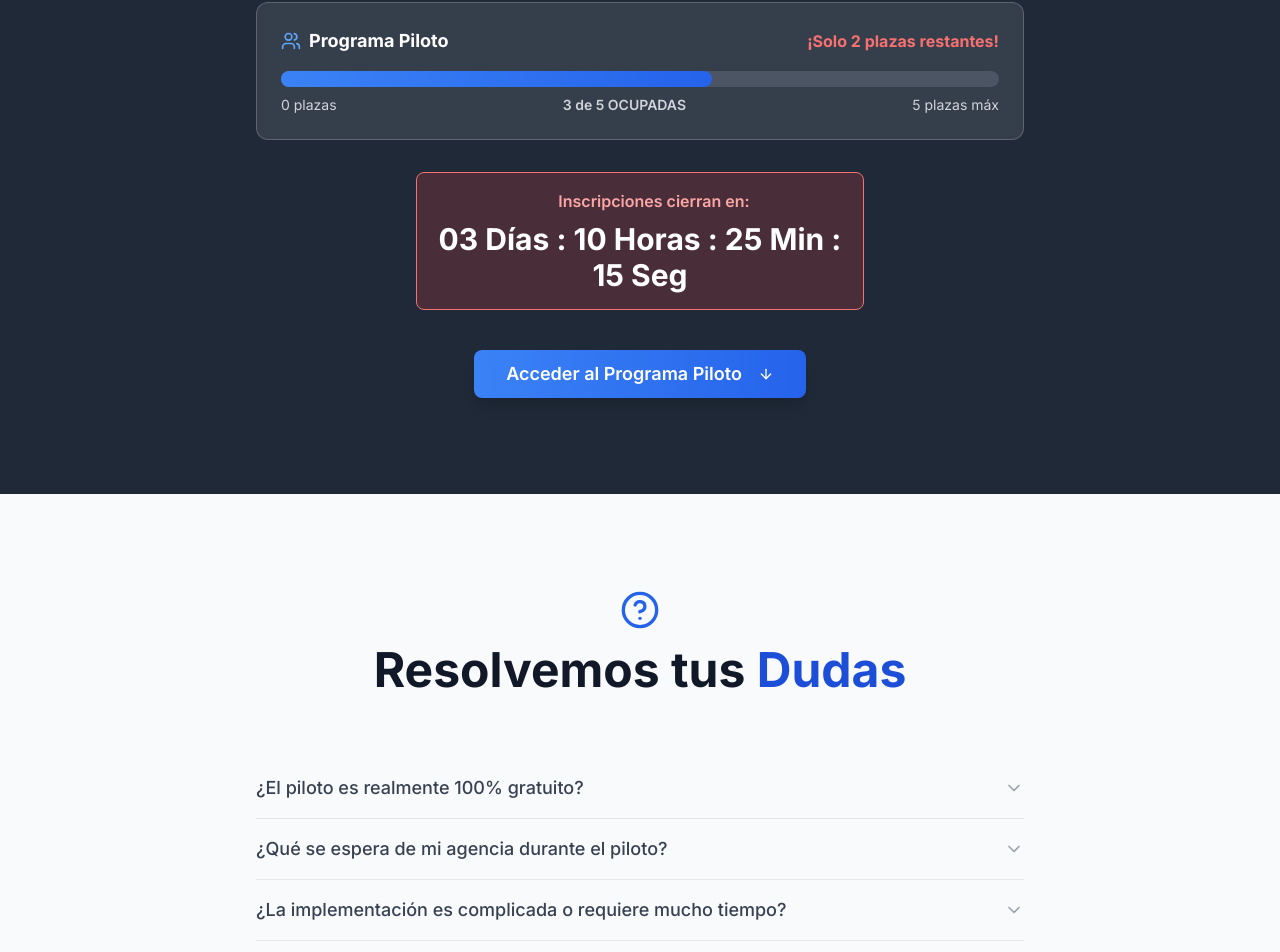
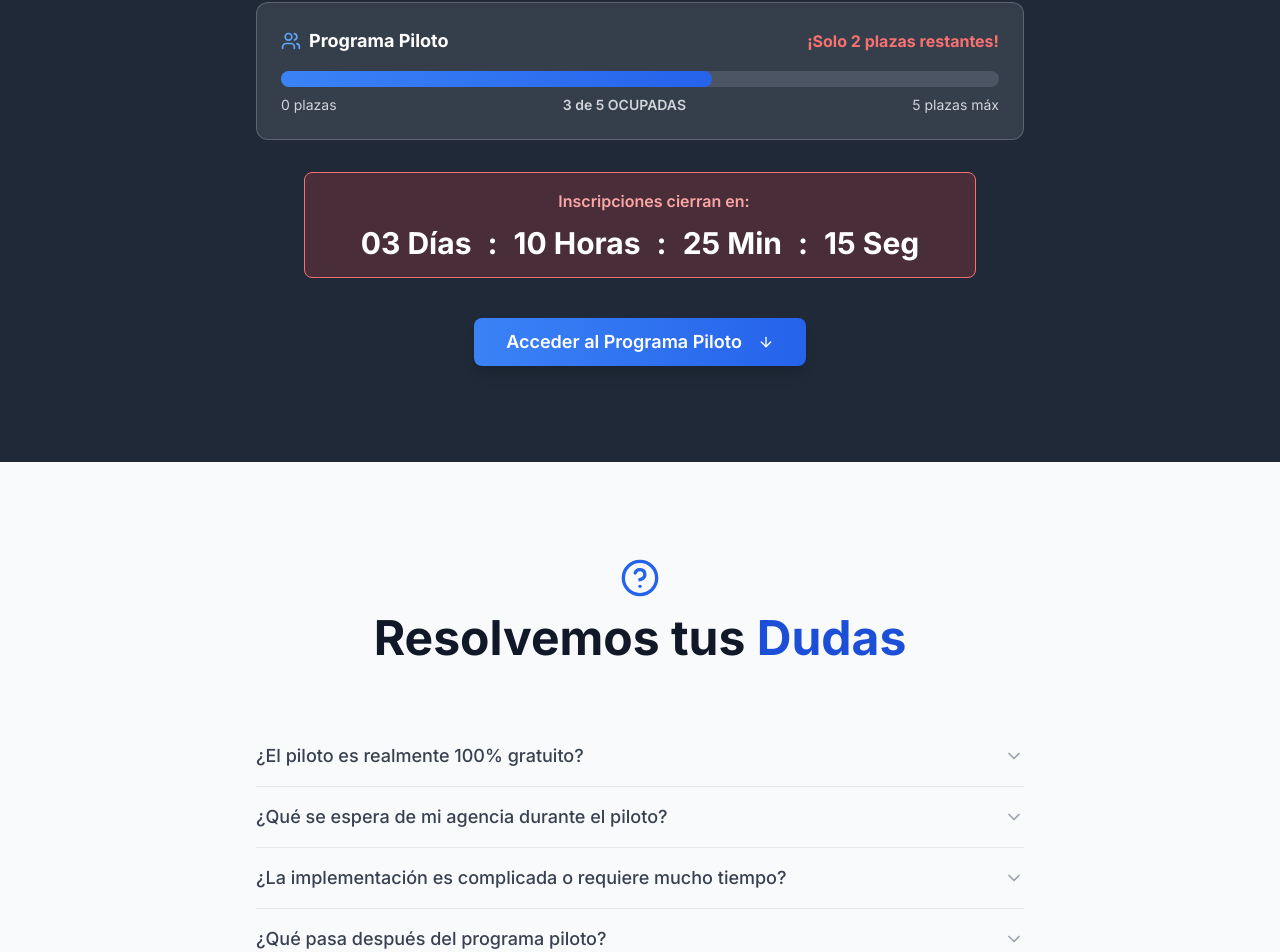
Before and after one commit to alvaromieres9/infone-tc-lead-flow, a React (Vite) app: page / in a window 1280 px wide. Shown: the part 4204-5156 px from the top of the page. Built offline with nearby package versions, Linux system fonts and the light colour scheme.

Commit message:
Refactor: Make countdown elements inline
Adjusted the countdown timer elements to display on a single line.

```diff
--- a/src/components/ExclusiveInviteSection.tsx
+++ b/src/components/ExclusiveInviteSection.tsx
@@ -49,13 +49,19 @@ export const ExclusiveInviteSection = () => {
           </div>
 
           {/* Contador Regresivo */}
-          <div className="bg-red-500/20 border border-red-400 rounded-lg p-4 mb-10 max-w-md mx-auto">
-            <div className="flex items-center justify-center gap-2 text-red-300 font-semibold">
+          <div className="bg-red-500/20 border border-red-400 rounded-lg p-4 mb-10 max-w-2xl mx-auto">
+            <div className="flex items-center justify-center gap-2 text-red-300 font-semibold mb-3">
               <AlertTriangle className="w-5 h-5 animate-ping" />
               Inscripciones cierran en:
             </div>
-            <div className="text-center text-3xl font-bold text-white mt-2">
-              03 Días : 10 Horas : 25 Min : 15 Seg
+            <div className="flex items-center justify-center gap-4 text-2xl md:text-3xl font-bold text-white">
+              <span>03 Días</span>
+              <span>:</span>
+              <span>10 Horas</span>
+              <span>:</span>
+              <span>25 Min</span>
+              <span>:</span>
+              <span>15 Seg</span>
             </div>
           </div>
 
```
